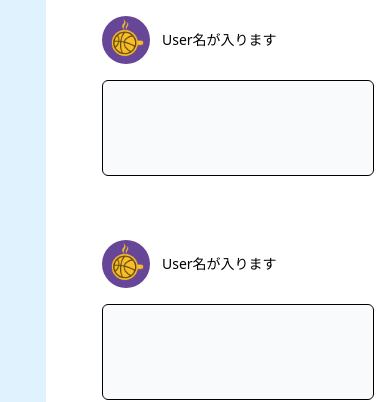
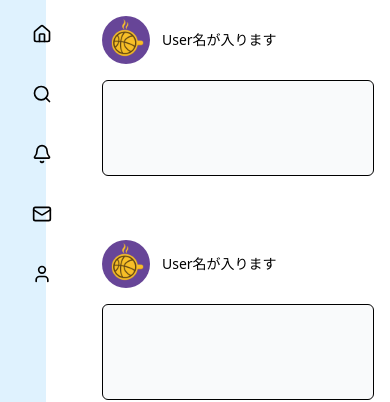
Before and after one commit to ryoma-abe/next-practice-sns, a Next.js app: page / in a window 390 px wide. Shown: the top 402 px of the page. Built offline with nearby package versions, Linux system fonts and the light colour scheme.

Commit message:
サイドバーのメニューアイコンを中央揃えにし、レスポンシブデザインを強化しました。

```diff
--- a/src/components/SideBer.tsx
+++ b/src/components/SideBer.tsx
@@ -19,7 +19,7 @@ export default function SideBer() {
               href="/"
               className="flex items-center gap-3 px-4 py-2 rounded-lg hover:bg-gray-200 transition"
             >
-              {menu.icon}
+              <span className="mx-auto lg:m-0">{menu.icon}</span>
               <span className="hidden lg:inline">{menu.label}</span>
             </Link>
           </li>
```
